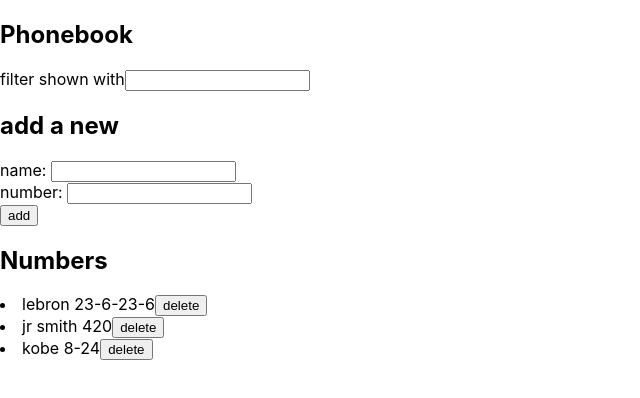
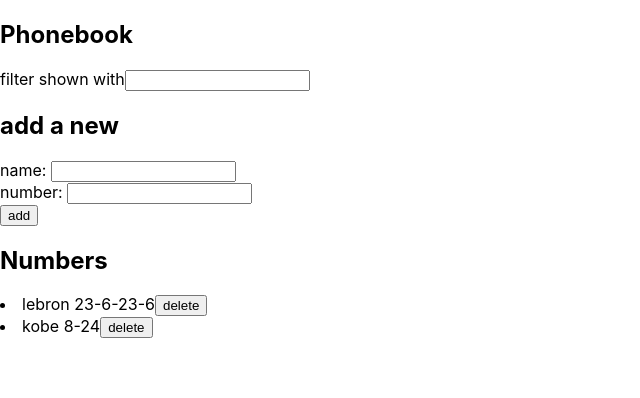
Before and after one commit to Shaky-Sahil/FSO22, a React (Create React App) app in the folder part2/phonebook/: page / in a window 1280 px wide. Shown: the top 398 px of the page, without its empty margins (0-640 px from the left). Built offline with nearby package versions, Linux system fonts and the light colour scheme; data requests are answered from the project's data file.

Commit message:
ex 2.15 done

```diff
--- a/part2/phonebook/db.json
+++ b/part2/phonebook/db.json
@@ -6,11 +6,6 @@
       "id": 5
     },
     {
-      "name": "jr smith",
-      "number": "420",
-      "id": 6
-    },
-    {
       "name": "kobe",
       "number": "8-24",
       "id": 7
--- a/part2/phonebook/src/App.js
+++ b/part2/phonebook/src/App.js
@@ -25,9 +25,17 @@ const App = () => {
   const addPerson = (e) => {
     e.preventDefault()
     const newPerson = {name:newName,number:newPhone}
-    checkDuplicate(newName) === true ? alert(`${newName} is a duplicate name`) :
-    noteService.create(newPerson)
-    .then(response=>setPersons(persons.concat(response)))
+    if(checkDuplicate){
+      if(window.confirm(`${newName} is a already added to phonebook,replace old number with new number?`)){
+        const valueToUpdate = persons.filter(p=>p.name===newPerson.name)
+        const updateId = valueToUpdate[0].id
+        noteService.updatePhone(updateId,newPerson)
+      }
+    }
+    else{
+      noteService.create(newPerson).then(response=>setPersons(persons.concat(response)))
+    }
+
     setNewName('')
     setNewPhone('')
   }
@@ -46,8 +54,8 @@ const App = () => {
 
   }
 
-  const deletePhone = (id) => {
-    if(window.confirm("delete note?")){
+  const deletePhone = (id,name) => {
+    if(window.confirm(`delete ${name}?`)){
       noteService.deleteItem(id)
     }
 
--- a/part2/phonebook/src/components/Persons.js
+++ b/part2/phonebook/src/components/Persons.js
@@ -2,7 +2,7 @@ const Persons = ({personsToShow,deletePhone}) => {
     return(
         <div>
         {personsToShow.map(p=>(<li key={p.name}>{p.name} {p.number}
-        <button onClick={()=>deletePhone(p.id)}>delete</button></li>
+        <button onClick={()=>deletePhone(p.id,p.name)}>delete</button></li>
             ))}
         </div>
     )
--- a/part2/phonebook/src/services/notes.js
+++ b/part2/phonebook/src/services/notes.js
@@ -11,5 +11,10 @@ const create = (newPerson) => {
 const deleteItem = (id) => {
     return axios.delete(`http://localhost:3001/persons/${id}`)
 }
-const noteService = {getAll,create,deleteItem}
+
+const updatePhone = (id,newPerson) => {
+    return axios.put(`http://localhost:3001/persons/${id}`,newPerson)
+}
+
+const noteService = {getAll,create,deleteItem,updatePhone}
 export default noteService
```
